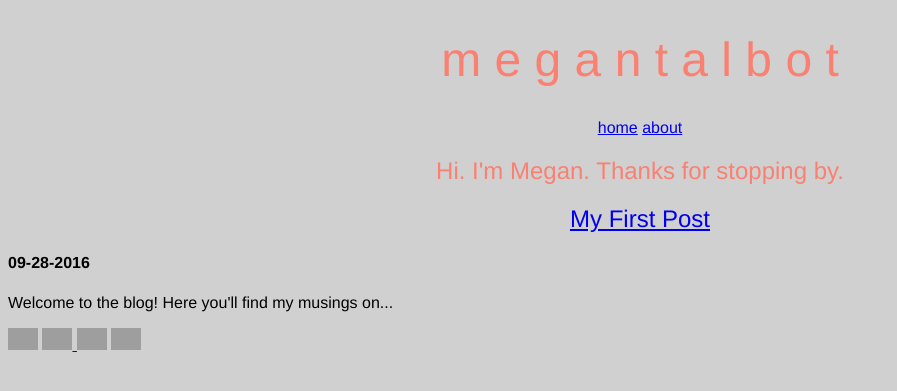
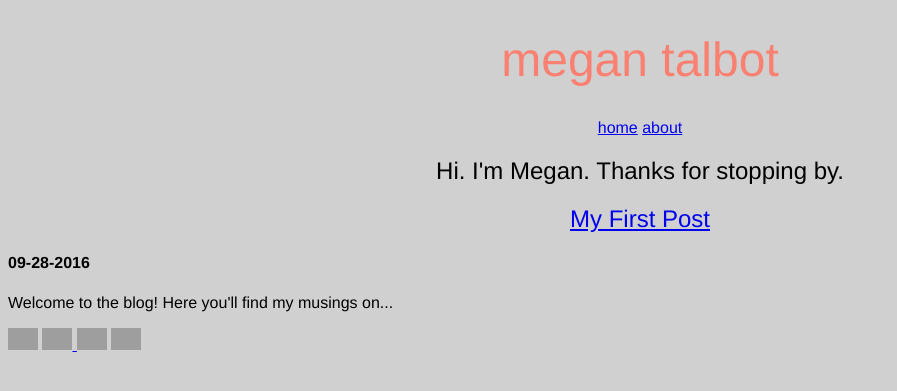
Before and after one commit to meganft/meganft.github.io, a Jekyll site: the page built from index.html, in a window 1280 px wide. Shown: the top 391 px of the page, without its empty margins (0-897 px from the left). Built offline with Jekyll 4.4.1, drawn with Linux system fonts in a browser that asks for light colours; grey boxes are pictures that could not be loaded.

Commit message:
Update font sizes

```diff
--- a/_config.yml
+++ b/_config.yml
@@ -1,2 +1,2 @@
-title: m e g a n    t a l b o t
+title: megan talbot
 email: meganftalbot@gmail.com
--- a/css/styles.css
+++ b/css/styles.css
@@ -33,11 +33,19 @@
 }
 
 h2 {
-  color: #fa8072;
+  color: black;
   font-family: Helvetica;
   font-weight: lighter;
   text-align: center;
   font-size: 24px;
+}
+
+post.title {
+  color: black;
+  font-family: Helvetica;
+  font-weight: lighter;
+  text-align: center;
+  font-size: 18px;
 }
 
 #buttons {
```
